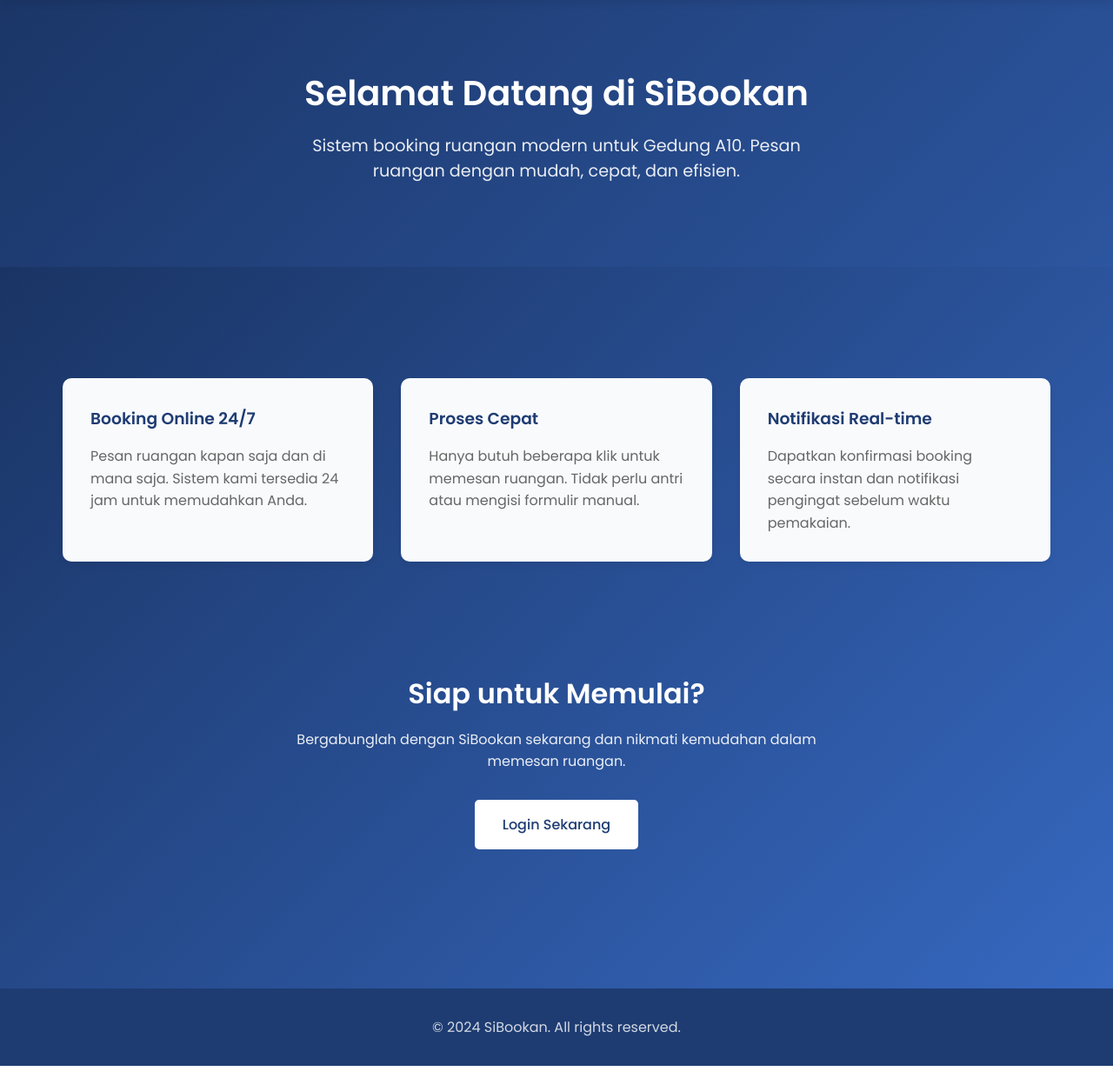
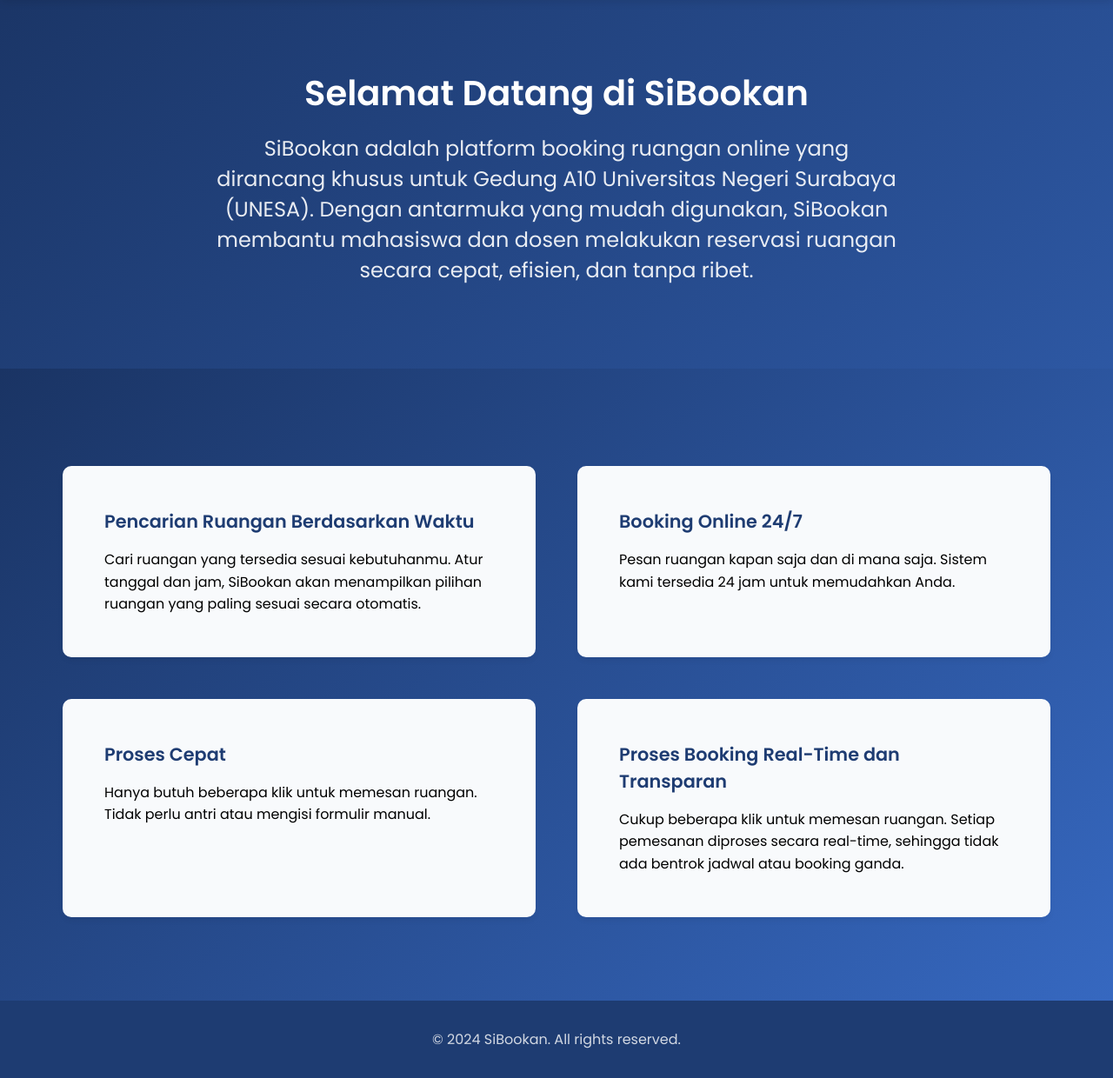
Before and after one commit to ZulhanF/SiBookan, a PHP site: page / in a window 1280 px wide. Shown: the part 83-1323 px from the top of the page at 87% size. Run offline with PHP 8.4, Linux system fonts and the light colour scheme; a stand-in replaces the project's code that opens the database connection.

Commit message:
Refactor index.php to improve layout and content. Adjusted CSS styles for buttons and feature cards, enhanced hero section text for clarity, and added a new feature card for room search functionality. Removed the call-to-action section to streamline the design.

```diff
--- a/index.php
+++ b/index.php
@@ -106,7 +106,8 @@
             align-items: center;
         }
 
-        .login-btn, .register-btn {
+        .login-btn,
+        .register-btn {
             background: #2a5298;
             color: white;
             padding: 0.8rem 1.5rem;
@@ -116,7 +117,8 @@
             transition: background 0.3s ease;
         }
 
-        .login-btn:hover, .register-btn:hover {
+        .login-btn:hover,
+        .register-btn:hover {
             background: #1e3c72;
         }
 
@@ -132,8 +134,8 @@
         }
 
         .hero p {
-            font-size: 1.2rem;
-            max-width: 600px;
+            font-size: 1.5rem;
+            max-width: 800px;
             margin: 0 auto;
             opacity: 0.9;
         }
@@ -145,14 +147,14 @@
 
         .features-grid {
             display: grid;
-            grid-template-columns: repeat(auto-fit, minmax(300px, 1fr));
-            gap: 2rem;
-            margin-top: 2rem;
+            grid-template-columns: repeat(auto-fit, minmax(500px, 1fr));
+            gap: 3rem;
+            margin-top: 1rem;
         }
 
         .feature-card {
             background: #f8fafc;
-            padding: 2rem;
+            padding: 3rem;
             border-radius: 10px;
             box-shadow: 0 4px 6px rgba(0, 0, 0, 0.05);
         }
@@ -160,43 +162,18 @@
         .feature-card h3 {
             color: #1e3c72;
             margin-bottom: 1rem;
+            font-size: 1.3rem;
         }
 
         .feature-card p {
-            color: #666;
+            color: black;
             line-height: 1.6;
+            font-size: 1rem;
         }
 
-        .cta {
-            padding: 4rem 0;
-            text-align: center;
-            color: white;
-        }
-
-        .cta h2 {
-            font-size: 2rem;
-            margin-bottom: 1rem;
-        }
-
-        .cta p {
-            max-width: 600px;
-            margin: 0 auto 2rem;
-            opacity: 0.9;
-        }
-
-        .cta-btn {
-            display: inline-block;
-            background: white;
-            color: #1e3c72;
-            padding: 1rem 2rem;
-            border-radius: 5px;
-            text-decoration: none;
-            font-weight: 500;
-            transition: transform 0.3s ease;
-        }
-
-        .cta-btn:hover {
-            transform: translateY(-2px);
+        .feature-card:hover {
+            transform: translateY(-5px);
+            transition: transform 0.5s ease;
         }
 
         footer {
@@ -246,13 +223,17 @@
     <section class="hero">
         <div class="container">
             <h1>Selamat Datang di SiBookan</h1>
-            <p>Sistem booking ruangan modern untuk Gedung A10. Pesan ruangan dengan mudah, cepat, dan efisien.</p>
+            <p>SiBookan adalah platform booking ruangan online yang dirancang khusus untuk Gedung A10 Universitas Negeri Surabaya (UNESA). Dengan antarmuka yang mudah digunakan, SiBookan membantu mahasiswa dan dosen melakukan reservasi ruangan secara cepat, efisien, dan tanpa ribet.</p>
         </div>
     </section>
 
     <section class="features">
         <div class="container">
             <div class="features-grid">
+                <div class="feature-card">
+                    <h3>Pencarian Ruangan Berdasarkan Waktu</h3>
+                    <p>Cari ruangan yang tersedia sesuai kebutuhanmu. Atur tanggal dan jam, SiBookan akan menampilkan pilihan ruangan yang paling sesuai secara otomatis.</p>
+                </div>
                 <div class="feature-card">
                     <h3>Booking Online 24/7</h3>
                     <p>Pesan ruangan kapan saja dan di mana saja. Sistem kami tersedia 24 jam untuk memudahkan Anda.</p>
@@ -262,18 +243,11 @@
                     <p>Hanya butuh beberapa klik untuk memesan ruangan. Tidak perlu antri atau mengisi formulir manual.</p>
                 </div>
                 <div class="feature-card">
-                    <h3>Notifikasi Real-time</h3>
-                    <p>Dapatkan konfirmasi booking secara instan dan notifikasi pengingat sebelum waktu pemakaian.</p>
+                    <h3> Proses Booking Real-Time dan Transparan</h3>
+                    <p>Cukup beberapa klik untuk memesan ruangan. Setiap pemesanan diproses secara real-time, sehingga tidak ada bentrok jadwal atau booking ganda.</p>
                 </div>
             </div>
         </div>
-        <section class="cta">
-        <div class="container">
-            <h2>Siap untuk Memulai?</h2>
-            <p>Bergabunglah dengan SiBookan sekarang dan nikmati kemudahan dalam memesan ruangan.</p>
-            <a href="login.php" class="cta-btn">Login Sekarang</a>
-        </div>
-    </section>
     </section>
 
 
```
